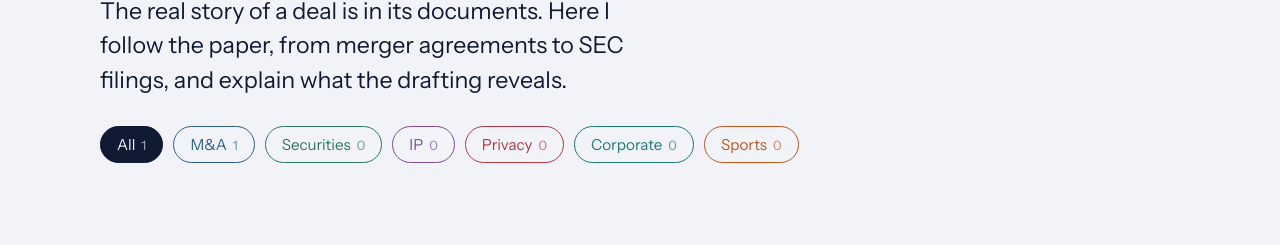
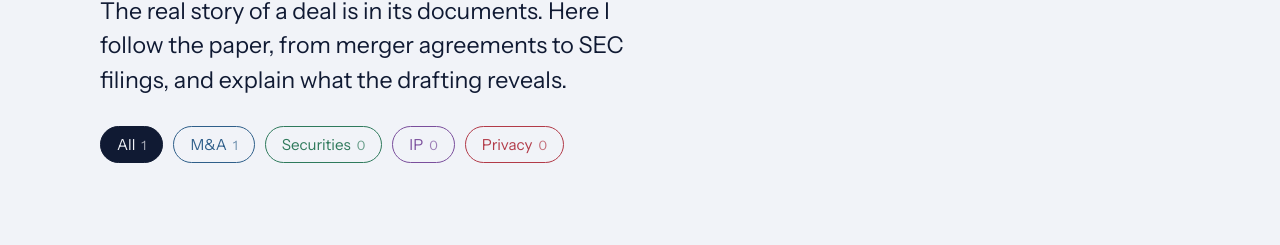
Before and after one commit to ginimartini/martinvictorialaw, a plain HTML site: page articles.html in a window 1280 px wide. Shown: the part 289-534 px from the top of the page. Drawn offline with Linux system fonts and the light colour scheme; a web font is replaced by a local one.

Commit message:
Add files via upload

```diff
--- a/articles.html
+++ b/articles.html
@@ -357,7 +357,7 @@ footer a:hover{text-decoration:underline}
 <script>
 /* To add an article, add an object to this list:
    { title:"...", topic:"ma", date:"October 2026", summary:"One or two sentences.", url:"article-name.html" }
-   Topics: ma, sec, ip, priv, corp, sports */
+   Topics: ma, sec, ip, priv */
 var ARTICLES = [
   { title:"Winning the Name, Keeping the Control", topic:"ma", date:"October 2026", summary:"What the Charter-Cox Stockholders Agreement reveals about leverage: Cox got its name on the company, but the drafting left Charter in control.", url:"charter-cox.html" }
 ];
@@ -365,9 +365,7 @@ var TOPICS = [
   {key:"ma", name:"M&A"},
   {key:"sec", name:"Securities"},
   {key:"ip", name:"IP"},
-  {key:"priv", name:"Privacy"},
-  {key:"corp", name:"Corporate"},
-  {key:"sports", name:"Sports"}
+  {key:"priv", name:"Privacy"}
 ];
 (function(){
   var filters = document.getElementById('filters');
```
